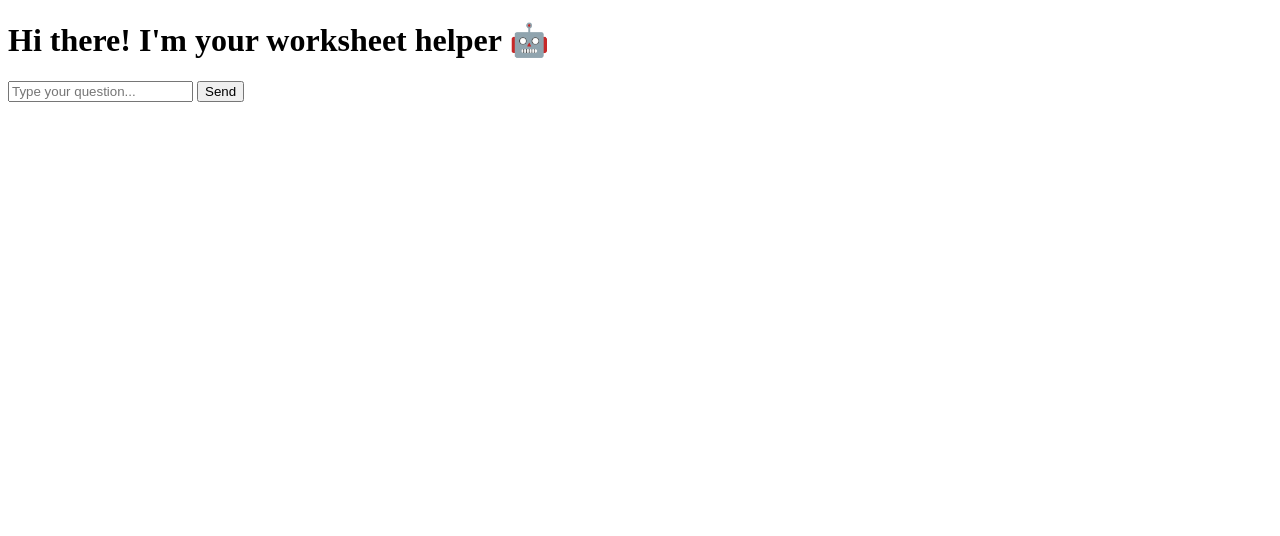
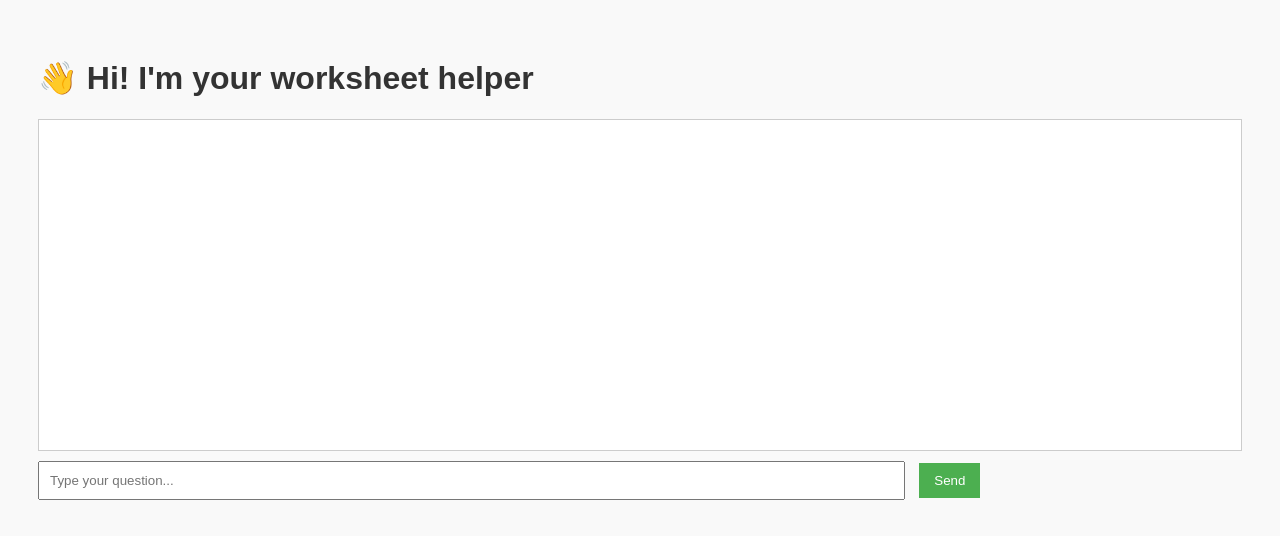
Before and after one commit to FarisAsmar/TriumpCHATBOTSITEtest1, a plain HTML site: page index.html in a window 1280 px wide. Drawn offline with Linux system fonts and the light colour scheme.

Commit message:
Add files via upload

```diff
--- a/index.html
+++ b/index.html
@@ -2,25 +2,59 @@
 <html>
 <head>
   <title>Worksheet Chatbot</title>
+  <style>
+    body {
+      font-family: Arial, sans-serif;
+      padding: 30px;
+      background-color: #f9f9f9;
+    }
+    h1 {
+      color: #333;
+    }
+    #chat {
+      border: 1px solid #ccc;
+      padding: 15px;
+      height: 300px;
+      overflow-y: auto;
+      background: #fff;
+      white-space: pre-line;
+      margin-bottom: 10px;
+    }
+    input[type="text"] {
+      width: 70%;
+      padding: 10px;
+      margin-right: 10px;
+    }
+    button {
+      padding: 10px 15px;
+      background-color: #4CAF50;
+      color: white;
+      border: none;
+      cursor: pointer;
+    }
+    button:hover {
+      background-color: #45a049;
+    }
+  </style>
 </head>
 <body>
-  <h1>Hi there! I'm your worksheet helper 🤖</h1>
+  <h1>👋 Hi! I'm your worksheet helper</h1>
+  <div id="chat"></div>
 
-  <div id="chat" style="white-space: pre-line;"></div>
   <input type="text" id="userInput" placeholder="Type your question..." />
   <button onclick="sendMessage()">Send</button>
 
   <script>
     async function sendMessage() {
-      const input = document.getElementById("userInput").value;
-      if (!input.trim()) return;
+      const input = document.getElementById("userInput").value.trim();
+      if (!input) return;
 
       const chatDiv = document.getElementById("chat");
       chatDiv.innerText += `You: ${input}\n`;
       document.getElementById("userInput").value = "";
 
       try {
-        const response = await fetch("https://your-replit-url/chat", {
+        const response = await fetch("https://worksheet-bot-backend.firas.repl.co/chat", {
           method: "POST",
           headers: { "Content-Type": "application/json" },
           body: JSON.stringify({ message: input })
@@ -28,6 +62,7 @@
 
         const data = await response.json();
         chatDiv.innerText += `Bot: ${data.reply}\n\n`;
+        chatDiv.scrollTop = chatDiv.scrollHeight;
       } catch (err) {
         chatDiv.innerText += `Bot: Oops! Something went wrong.\n\n`;
         console.error(err);
```
